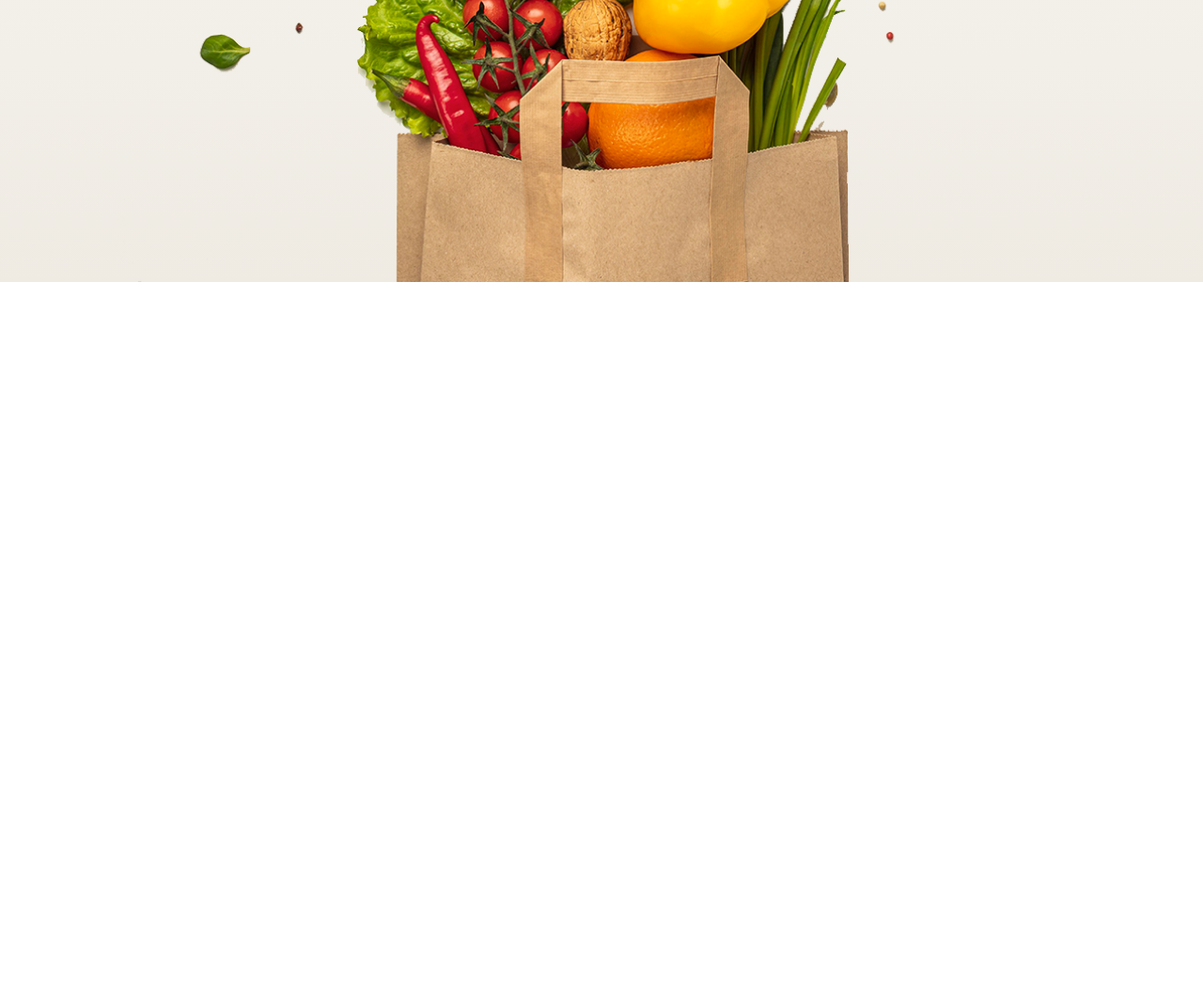
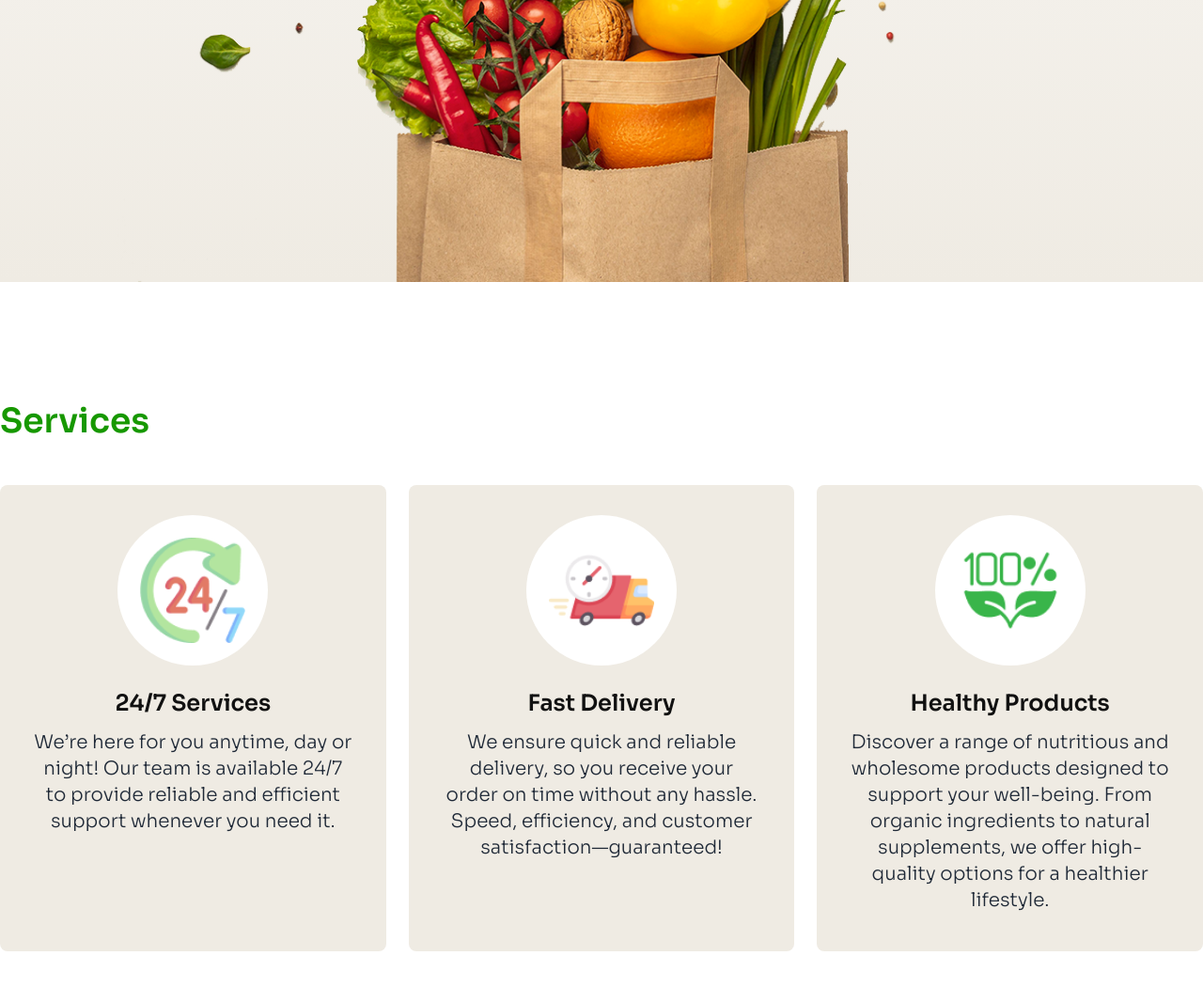
Before and after one commit to AsifHossain22/b11a3-asignment-3-002, a plain HTML site: page index.html in a window 1280 px wide. Shown: the part 962-2012 px from the top of the page at 94% size. Before the commit the page ends 1262 px from the top, so only its background shows below. Drawn offline with nearby package versions, Linux system fonts and the light colour scheme.

Commit message:
Added Service Section

```diff
--- a/index.html
+++ b/index.html
@@ -146,7 +146,104 @@
     </header>
 
     <!-- Main -->
-    <main class="container mx-auto"></main>
+    <main class="container mx-auto">
+      <!-- ServiceSection -->
+      <section class="py-12 md:py-16 lg:py-32">
+        <!-- SectionTitle -->
+        <h2
+          class="text-4xl font-semibold text-primary-color pb-12 pl-4 lg:pl-0"
+        >
+          Services
+        </h2>
+
+        <!-- ServiceContainer -->
+        <div
+          class="grid grid-cols-1 md:grid-cols-2 lg:grid-cols-3 gap-6 mx-4 lg:mx-0"
+        >
+          <!-- ServiceItem - 1 -->
+          <div
+            class="bg-secondary-white text-center p-8 pb-10 space-y-6 rounded-lg"
+          >
+            <!-- Image -->
+            <div class="p-6 w-40 h-40 mx-auto rounded-full bg-white">
+              <img
+                src="./assets/images/service.png"
+                alt="Service Item 1"
+                class="w-full"
+              />
+            </div>
+            <!-- Content -->
+            <div class="space-y-3">
+              <!-- Title -->
+              <h4 class="text-2xl font-semibold text-text-primary">
+                24/7 Services
+              </h4>
+              <!-- Description -->
+              <p class="text-xl font-light px-1">
+                We’re here for you anytime, day or night! Our team is available
+                24/7 to provide reliable and efficient support whenever you need
+                it.
+              </p>
+            </div>
+          </div>
+
+          <!-- ServiceItem - 2 -->
+          <div
+            class="bg-secondary-white text-center p-8 pb-10 space-y-6 rounded-lg"
+          >
+            <!-- Image -->
+            <div class="p-6 w-40 h-40 mx-auto rounded-full bg-white">
+              <img
+                src="./assets/images/delivery.png"
+                alt="Service Item 2"
+                class="w-full"
+              />
+            </div>
+            <!-- Content -->
+            <div class="space-y-3">
+              <!-- Title -->
+              <h4 class="text-2xl font-semibold text-text-primary">
+                Fast Delivery
+              </h4>
+              <!-- Description -->
+              <p class="text-xl font-light px-1">
+                We ensure quick and reliable delivery, so you receive your order
+                on time without any hassle. Speed, efficiency, and customer
+                satisfaction—guaranteed!
+              </p>
+            </div>
+          </div>
+
+          <!-- ServiceItem - 3 -->
+          <div
+            class="bg-secondary-white text-center p-8 pb-10 space-y-6 rounded-lg"
+          >
+            <!-- Image -->
+            <div class="p-6 w-40 h-40 mx-auto rounded-full bg-white">
+              <img
+                src="./assets/images/healthy.png"
+                alt="Service Item 3"
+                class="w-full"
+              />
+            </div>
+            <!-- Content -->
+            <div class="space-y-3">
+              <!-- Title -->
+              <h4 class="text-2xl font-semibold text-text-primary">
+                Healthy Products
+              </h4>
+              <!-- Description -->
+              <p class="text-xl font-light px-1">
+                Discover a range of nutritious and wholesome products designed
+                to support your well-being. From organic ingredients to natural
+                supplements, we offer high-quality options for a healthier
+                lifestyle.
+              </p>
+            </div>
+          </div>
+        </div>
+      </section>
+    </main>
 
     <!-- Footer -->
     <footer></footer>
```
